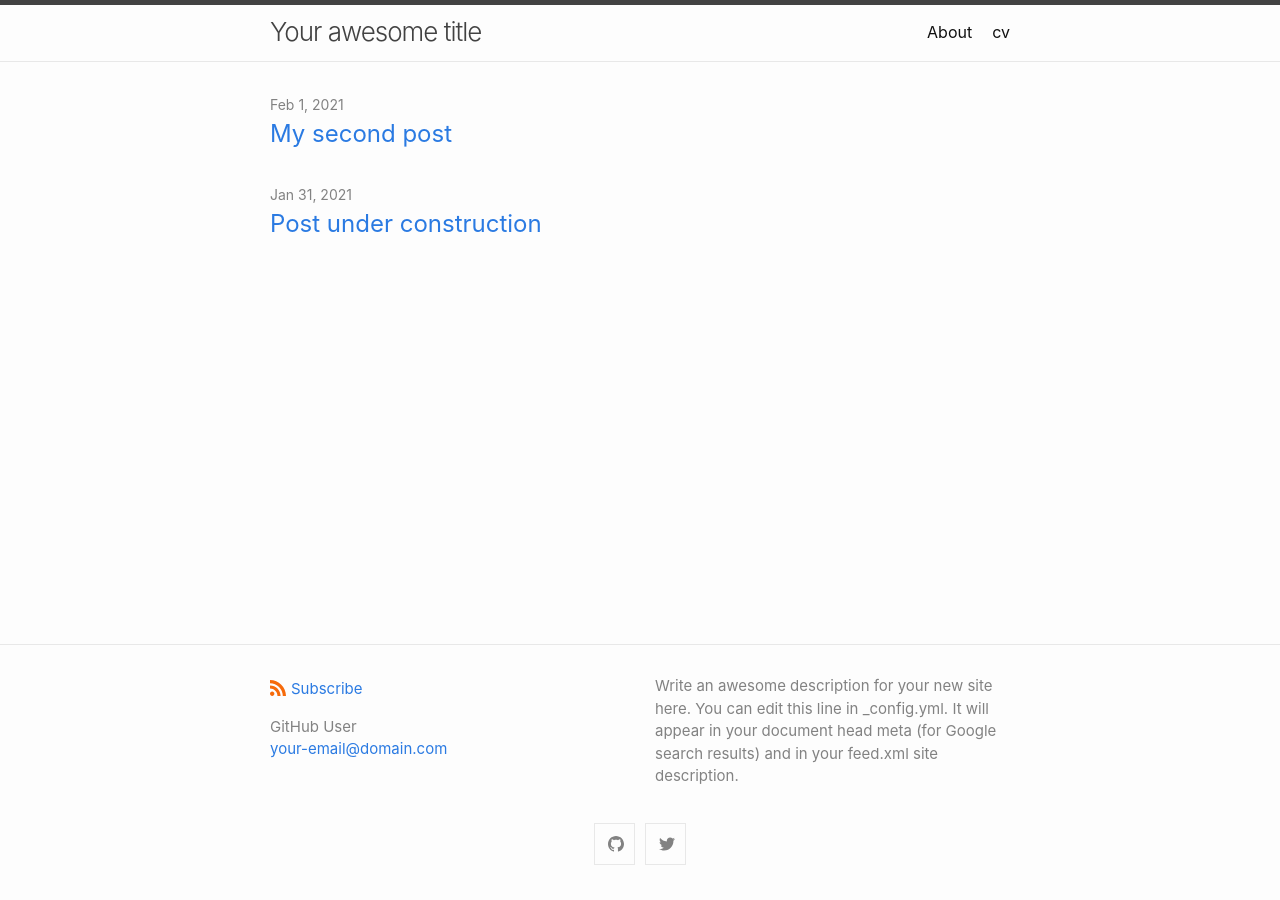
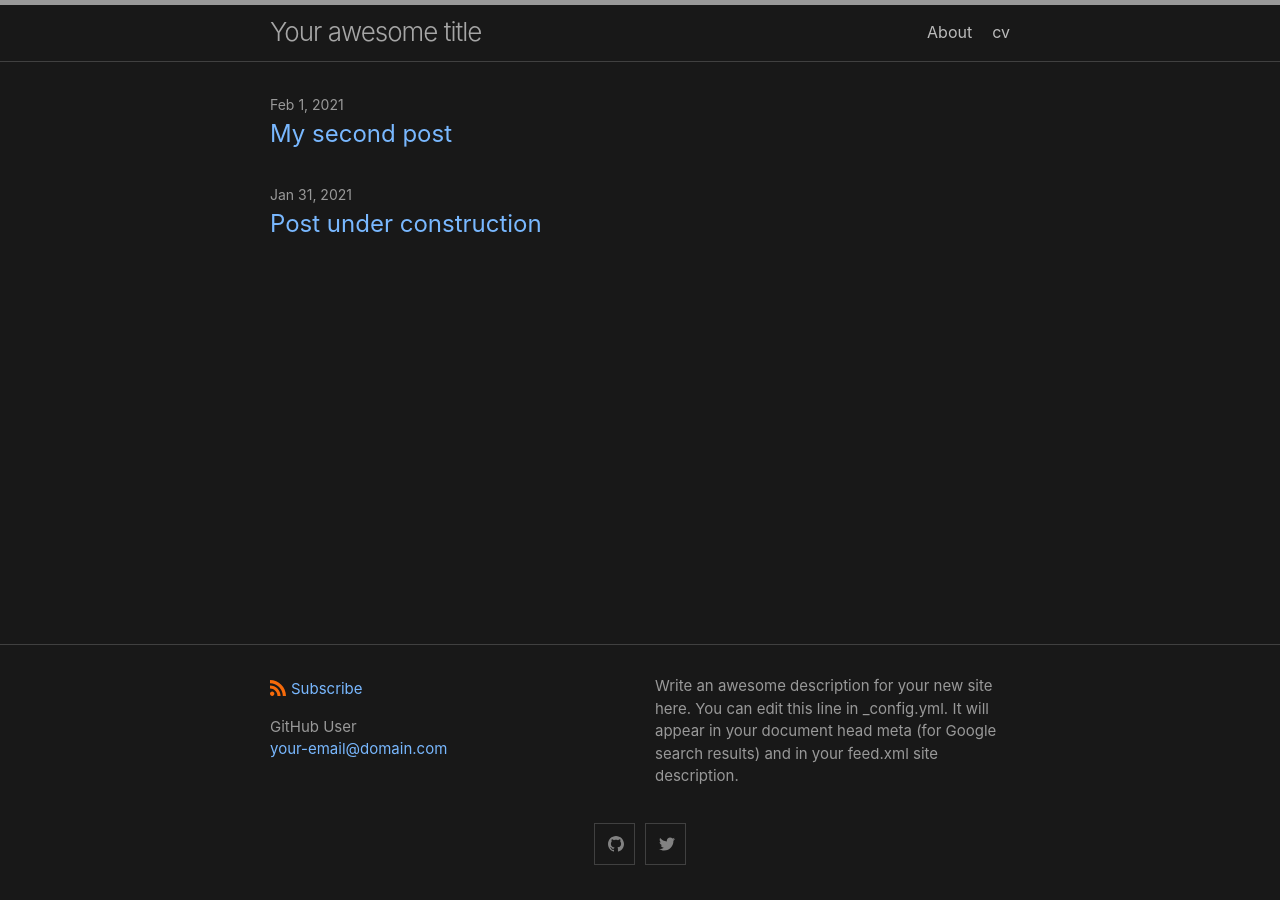
Before and after one commit to blackc0mb/blackc0mb.github.io, a Jekyll site: the page built from index.md, in a window 1280 px wide. Built offline with Jekyll 4.4.1, drawn with Linux system fonts in a browser that asks for light colours.

Commit message:
Update _config.yml

```diff
--- a/_config.yml
+++ b/_config.yml
@@ -13,39 +13,12 @@ show_excerpts: false # set to true to show excerpts on the homepage
 # refer to https://shopify.github.io/liquid/filters/date/ if you want to customize this
 minima:
   date_format: "%b %-d, %Y"
+  skin: dark
 
   # generate social links in footer
   social_links:
     twitter: jekyllrb
     github:  jekyll
-    # devto: jekyll
-    # dribbble: jekyll
-    # facebook: jekyll
-    # flickr:   jekyll
-    # instagram: jekyll
-    # linkedin: jekyll
-    # pinterest: jekyll
-    # youtube: jekyll
-    # youtube_channel: UC8CXR0-3I70i1tfPg1PAE1g
-    # youtube_channel_name: CloudCannon
-    # telegram: jekyll
-    # googleplus: +jekyll
-    # microdotblog: jekyll
-    # keybase: jekyll
-
-    # Mastodon instances
-    # mastodon:
-    # - username: jekyll
-    #   instance: example.com
-    # - username: jekyll2
-    #   instance: example.com
-
-    # GitLab instances
-    # gitlab:
-    # - username: jekyll
-    #   instance: example.com
-    # - username: jekyll2
-    #   instance: example.com
 
 # If you want to link only specific pages in your header, uncomment
 # this and add the path to the pages in order as they should show up
```
